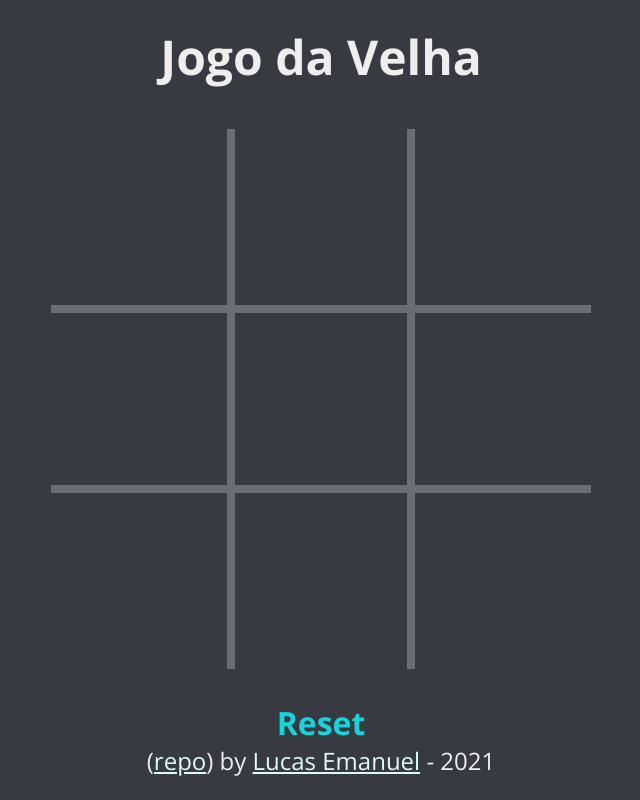
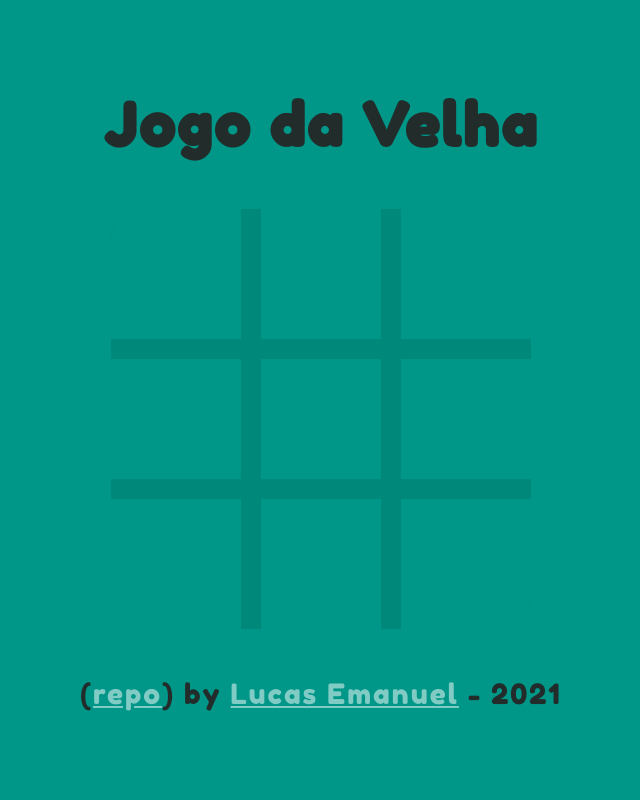
Before and after one commit to lucasemanuel/jogo-da-velha, a website: page index.html in a window 1280 px wide. Shown: the whole page, without its empty margins (319-959 px from the left). Drawn offline with nearby package versions, Linux system fonts and the light colour scheme.

Commit message:
Refactor using BEM methodology

```diff
--- a/index.html
+++ b/index.html
@@ -1,41 +1,50 @@
 <!DOCTYPE html>
 <html lang="pt-Br">
+
 <head>
   <meta charset="UTF-8">
-  <meta name="keywords" content="Tic tac toe, JavaScript">
+  <meta name="keywords" content="Jogo da Venha, Tic tac toe, JavaScript">
   <meta name="author" content="Lucas Emanuel">
   <meta name="viewport" content="width=device-width, initial-scale=1.0">
   <link rel="shortcut icon" href="assets/favicon.svg" type="image/x-icon">
   <title>Jogo da Velha</title>
   <link rel="stylesheet" href="style.css">
 </head>
+
 <body>
-  <main>
-    <header>
-      <h1>Jogo da Velha</h1>
-    </header>
-    <section class="board">
-      <div class="cell" id="cell-1">x</div>
-      <div class="cell" id="cell-2"></div>
-      <div class="cell" id="cell-3"></div>
-      <div class="cell" id="cell-4"></div>
-      <div class="cell" id="cell-5"></div>
-      <div class="cell" id="cell-6"></div>
-      <div class="cell" id="cell-7"></div>
-      <div class="cell" id="cell-8"></div>
-      <div class="cell" id="cell-9"></div>
-    </section>
-    <footer>
-      <span class="reset">Reset</span>
-      <p class="info">
-        (<a href="https://github.com/lucasemanuel/jogo-da-velha/">repo</a>)
-        by <a href="https://github.com/lucasemanuel">Lucas Emanuel</a> -  <span class="year"></span></p>
-    </footer>
-  </main>
-  <div class="winner">
-    <p class="player-winner"></p>
-    <span class="reset">Reset</span>
+  <header class="header">
+    <h1 class="header__title">Jogo da Velha</h1>
+  </header>
+
+  <section class="board">
+    <div class="board__cell"></div>
+    <div class="board__cell"></div>
+    <div class="board__cell"></div>
+    <div class="board__cell"></div>
+    <div class="board__cell"></div>
+    <div class="board__cell"></div>
+    <div class="board__cell"></div>
+    <div class="board__cell"></div>
+    <div class="board__cell"></div>
+  </section>
+
+  <footer class="footer">
+    <p class="fotter__info">
+      (<a href="https://github.com/lucasemanuel/jogo-da-velha/" class="footer__link">repo</a>)
+      by <a href="https://github.com/lucasemanuel" class="footer__link">Lucas Emanuel</a>
+      - <span class="year"></span>
+    </p>
+  </footer>
+
+  <div class="screen-winner">
+    <div class="screen-winner__section">
+      <p class="screen-winner__player"></p>
+      <span class="screen-winner__title">VENCEDOR</span>
+      <a class="screen-winner__reset" href="#">Reset</a>
+    </div>
   </div>
+
   <script src="index.js"></script>
 </body>
+
 </html>
--- a/style.css
+++ b/style.css
@@ -1,148 +1,275 @@
-@import url('https://fonts.googleapis.com/css2?family=Open+Sans:wght@400;600;700&display=swap');
+@import url('https://fonts.googleapis.com/css2?family=Fredoka+One&display=swap');
+
+:root {
+  --bg-color: #009688;
+  --font-color: #222c2a;
+}
 
 * {
-  font-family: 'Open Sans', sans-serif;
   margin: 0;
   padding: 0;
   box-sizing: border-box;
-  color: #eeeeee;
+  outline: unset;
+  font-family: 'Fredoka One', cursive;
+  color: var(--font-color);
 }
 
 body {
-  height: 100vh;
   display: flex;
   flex-direction: column;
   justify-content: center;
   align-items: center;
-  background: #373a40;
+  height: 100vh;
+  width: 100vw;
+  background-color: var(--bg-color);
 }
 
-main {
-  padding: 16px;
+.header__title {
+  font-size: 42px;
+  padding: 0 12px;
+  text-align: center;
+  letter-spacing: 2px;
 }
 
-header {
-  text-align: center;
-  margin-bottom: 40px;
-  padding: 0 20px;
+.board {
+  display: grid;
+  grid-template-rows: repeat(3, 90px);
+  grid-template-columns: repeat(3, 90px);
+  margin: 32px 0;
+  overflow: hidden;
+  border-radius: 32px;
+  background: #00897b;
 }
 
-h1 {
-  font-size: 48px;
+.board__cell {
+  display: flex;
+  justify-content: center;
+  align-items: center;
+  margin: 6px;
+  overflow: hidden;
+  cursor: pointer;
+  color: #160f29;
+  text-align: center;
+  font-size: 68px;
+  background-color: var(--bg-color);
 }
 
-section.board {
-  max-width: 270px;
-  display: grid;
-  grid-template-columns: repeat(3, 1fr);
-  margin: 0 auto;
+.board__cell--playerX {
+  color: #a5d6a7;
 }
 
-div.cell {
-  width: 90px;
-  height: 90px;
-  border: 4px solid #686d76;
-  text-align: center;
-  font-weight: 400;
-  line-height: 80px;
-  font-size: 80px;
+.board__cell--playerO {
+  color: #c8e6c9;
 }
 
-div.cell:nth-child(3n) {
-  border-right: none;
+.board__cell--winner {
+  -webkit-animation: winner 2s ease-in-out infinite;
+  -moz-animation: winner 2s ease-in-out infinite;
+  animation: winner 2s ease-in-out infinite;
 }
 
-div.cell:nth-child(3n + 1) {
-  border-left: none;
+.board__cell:not(:nth-of-type(1n + 4)) {
+  margin-top: 0;
 }
 
-div.cell:nth-child(n + 7) {
-  border-bottom: none;
+.board__cell:nth-of-type(3n) {
+  margin-right: 0;
 }
 
-div.cell:nth-last-child(n + 7) {
-  border-top: none;
+.board__cell:nth-of-type(1n + 7) {
+  margin-bottom: 0;
 }
 
-footer {
-  margin-top: 32px;
-  text-align: center;
-  padding: 0 20px;
+.board__cell:nth-of-type(3n + 1) {
+  margin-left: 0;
 }
 
-div.winner {
+.footer {
+  padding: 0 12px;
+  text-align: center;
+  letter-spacing: 2px;
+  font-size: 24px;
+}
+
+.footer__link {
+  color: #80cbc4;
+}
+
+.screen-winner {
+  display: none;
+  position: absolute;
+  width: 100%;
+  height: 100%;
+  background: #009688ee;
+}
+
+.screen-winner--have-winner {
+  display: block;
+
+  -webkit-animation: slide 3s ease-in;
+  -moz-animation: slide 3s ease-in;
+  animation: slide 3s ease-in;
+}
+
+.screen-winner__section {
+  height: 100%;
   display: flex;
-  opacity: 0;
-  visibility: hidden;
-  position: absolute;
-  height: 100vh;
-  width: 100vw;
-  padding: 26px;
-  background: #373a40F0;
+  flex-direction: column;
   justify-content: center;
   align-items: center;
-  text-align: center;
-  flex-direction: column;
-  -webkit-transition: opacity 0.5s, visibility 0.5s;
-  transition: opacity 0.5s, visibility 0.5s;
 }
 
-div.winner.show-screen {
-  visibility: visible;
-  opacity: 1;
+.screen-winner__player {
+  font-size: 290px;
+  color: #e0e0e0;
 }
 
-div.winner p {
-  font-weight: bold;
-  font-size: 52px;
-  color: #eeeeee;
+.screen-winner__title {
+  margin-top: -56px;
+  letter-spacing: 8px;
+  font-size: 40px;
+  color: #e0e0e0;
 }
 
-.reset {
-  cursor: pointer;
-  color: #19d3da;
-  font-weight: bold;
+.screen-winner__reset {
+  font-size: 32px;
+  color: #80cbc4;
+}
+
+@media (min-width: 400px) {
+  .header__title {
+    font-size: 54px;
+  }
+
+  .board {
+    grid-template-rows: repeat(3, 120px);
+    grid-template-columns: repeat(3, 120px);
+    margin: 32px 0;
+  }
+
+  .board__cell {
+    margin: 8px;
+    font-size: 84px;
+  }
+
+  .footer {
+    font-size: 28px;
+  }
+
+  .screen-winner__player {
+    font-size: 380px;
+  }
+
+  .screen-winner__title {
+    margin-top: -80px;
+    font-size: 56px;
+  }
+}
+
+@media (min-width: 520px) and (min-height: 700px) {
+  .header__title {
+    font-size: 60px;
+  }
+
+  .board {
+    grid-template-rows: repeat(3, 140px);
+    grid-template-columns: repeat(3, 140px);
+    margin: 48px 0;
+  }
+
+  .board__cell {
+    margin: 10px;
+    font-size: 110px;
+  }
+
+  .footer {
+    font-size: 28px;
+  }
+
+  .screen-winner__player {
+    font-size: 440px;
+  }
+
+  .screen-winner__title {
+    margin-top: -100px;
+    font-size: 70px;
+  }
+}
+
+@media (min-width: 800px) and (min-height: 860px) {
+  .header__title {
+    font-size: 64px;
+  }
+
+  .board {
+    grid-template-rows: repeat(3, 180px);
+    grid-template-columns: repeat(3, 180px);
+    margin: 64px 0;
+  }
+
+  .board__cell {
+    margin: 12px;
+    font-size: 140px;
+  }
+
+  .footer {
     font-size: 32px;
   }
 
-.info {
-  font-size: 24px;
+  .screen-winner__player {
+    font-size: 520px;
   }
 
-a {
-  color: #ddfbfc;
-}
-
-@media (min-width: 480px) {
-  section.board {
-    max-width: 420px;
-    display: grid;
-    grid-template-columns: repeat(3, 1fr);
-  }
-
-  div.cell {
-    width: 140px;
-    height: 140px;
-    font-size: 8em;
-    font-weight: 400;
-    text-align: center;
-    line-height: 140px;
+  .screen-winner__title {
+    margin-top: -100px;
+    font-size: 100px;
   }
 }
 
-@media (min-width: 768px) {
-  section.board {
-    max-width: 540px;
-    display: grid;
-    grid-template-columns: repeat(3, 1fr);
+@-webkit-keyframes winner {
+  0% {
+    opacity: 1;
+  }
+  50% {
+    color: #fff59d;
+  }
+  100% {
+    opacity: 1;
+  }
 }
 
-  div.cell {
-    width: 180px;
-    height: 180px;
-    font-size: 8em;
-    font-weight: 400;
-    text-align: center;
-    line-height: 180px;
+@keyframes winner {
+  0% {
+    opacity: 1;
+  }
+  50% {
+    color: #fff59d;
+  }
+  100% {
+    opacity: 1;
   }
 }
+
+@-webkit-keyframes slide {
+  0% {
+    opacity: 0;
+    transform: translateY(-100%);
+  }
+
+  100% {
+    opacity: 1;
+    transform: translateY(0%);
+  }
+}
+
+@keyframes slide {
+  0% {
+    opacity: 0;
+    transform: translateY(-100%);
+  }
+
+  100% {
+    opacity: 1;
+    transform: translateY(0%);
+  }
+}
```
Lines whose indentation alone changed are shown as unchanged.
